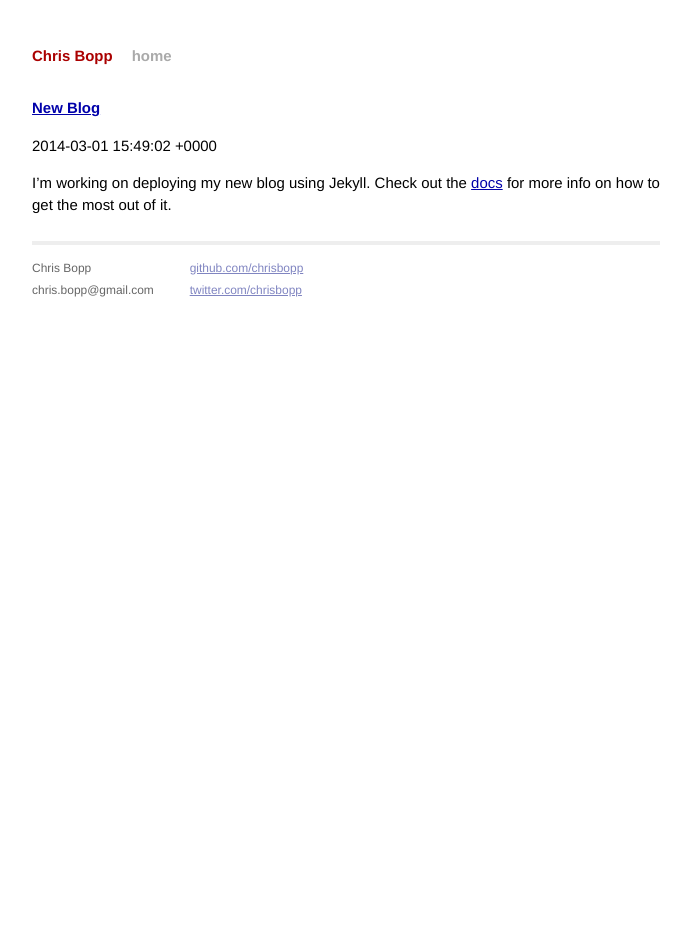
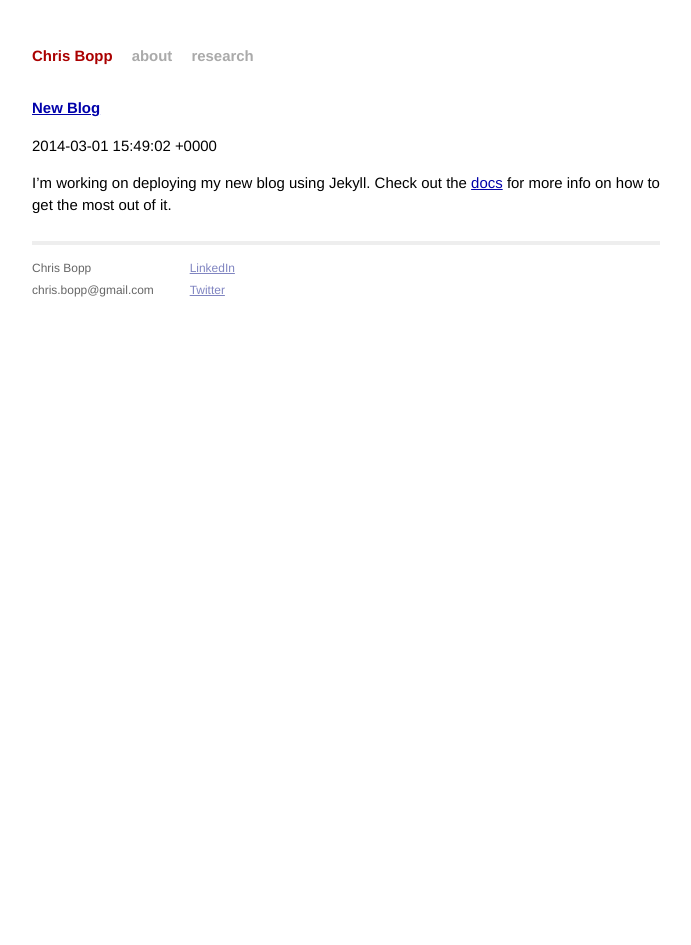
Before and after one commit to chrisbopp/chrisbopp.github.io, a Jekyll site: the page built from index.html, in a window 1280 px wide. Shown: the whole page, without its empty margins (294-985 px from the left). Built offline with Jekyll 4.4.1, drawn with Linux system fonts in a browser that asks for light colours; Markdown is read by kramdown in place of the engine named in the settings; the list of posts is cut into pages by our own code.

Commit message:
Add pages and adjust contact info

```diff
--- a/_layouts/default.html
+++ b/_layouts/default.html
@@ -18,7 +18,8 @@
         <div class="site">
           <div class="header">
             <h1 class="title"><a href="/">{{ site.name }}</a></h1>
-            <a class="extra" href="/">home</a>
+            <a class="extra" href="/about">about</a>
+            <a class="extra" href="/research">research</a>
           </div>
 
           {{ content }}
@@ -32,8 +33,8 @@
             </div>
             <div class="contact">
               <p>
-                <a href="https://github.com/chrisbopp">github.com/chrisbopp</a><br />
-                <a href="https://twitter.com/chrisbopp">twitter.com/chrisbopp</a><br />
+                <a href="http://linkedin.com/pub/chris-bopp/3/bb2/771/">LinkedIn</a><br />
+                <a href="https://twitter.com/chrisbopp">Twitter</a><br />
               </p>
             </div>
           </div>
```
